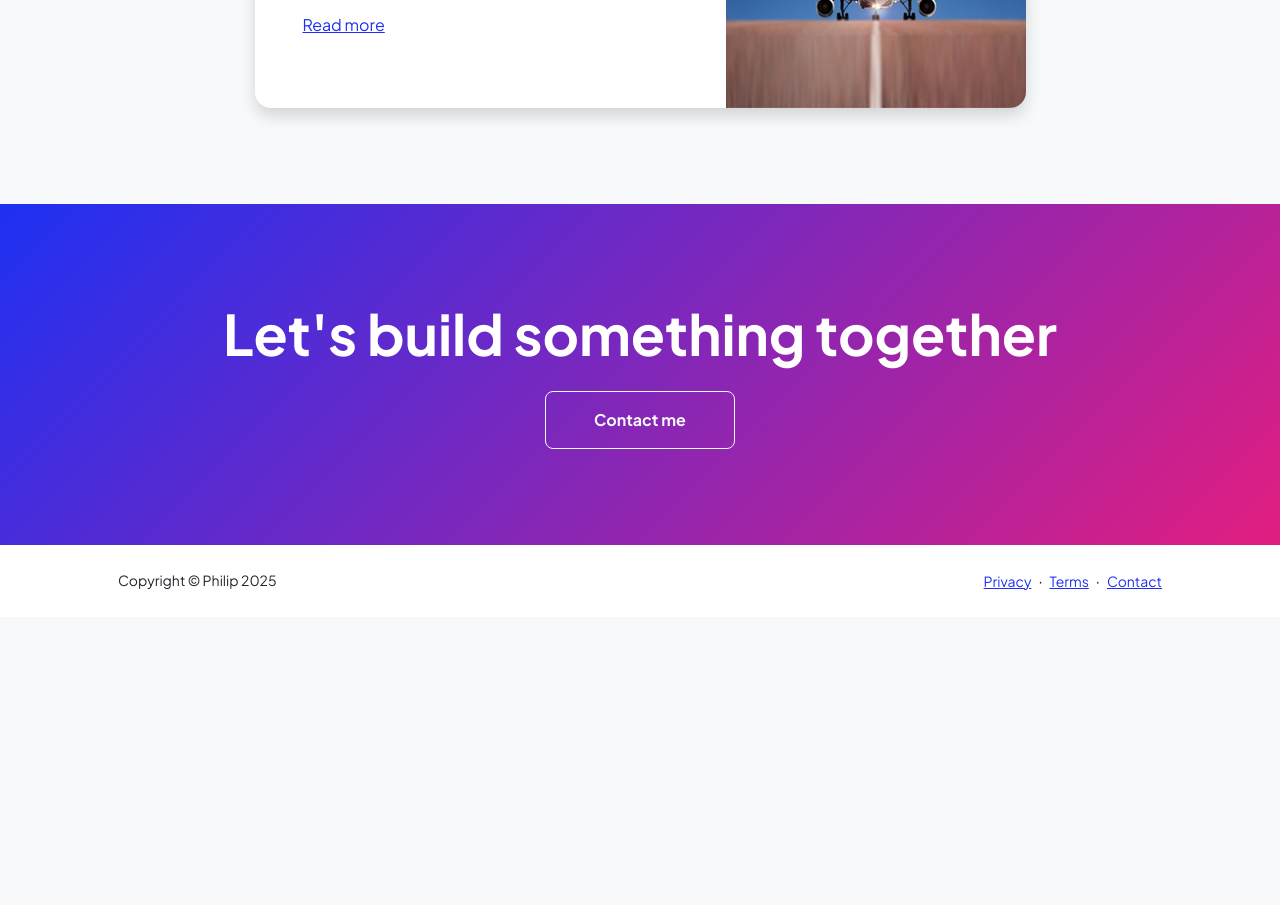
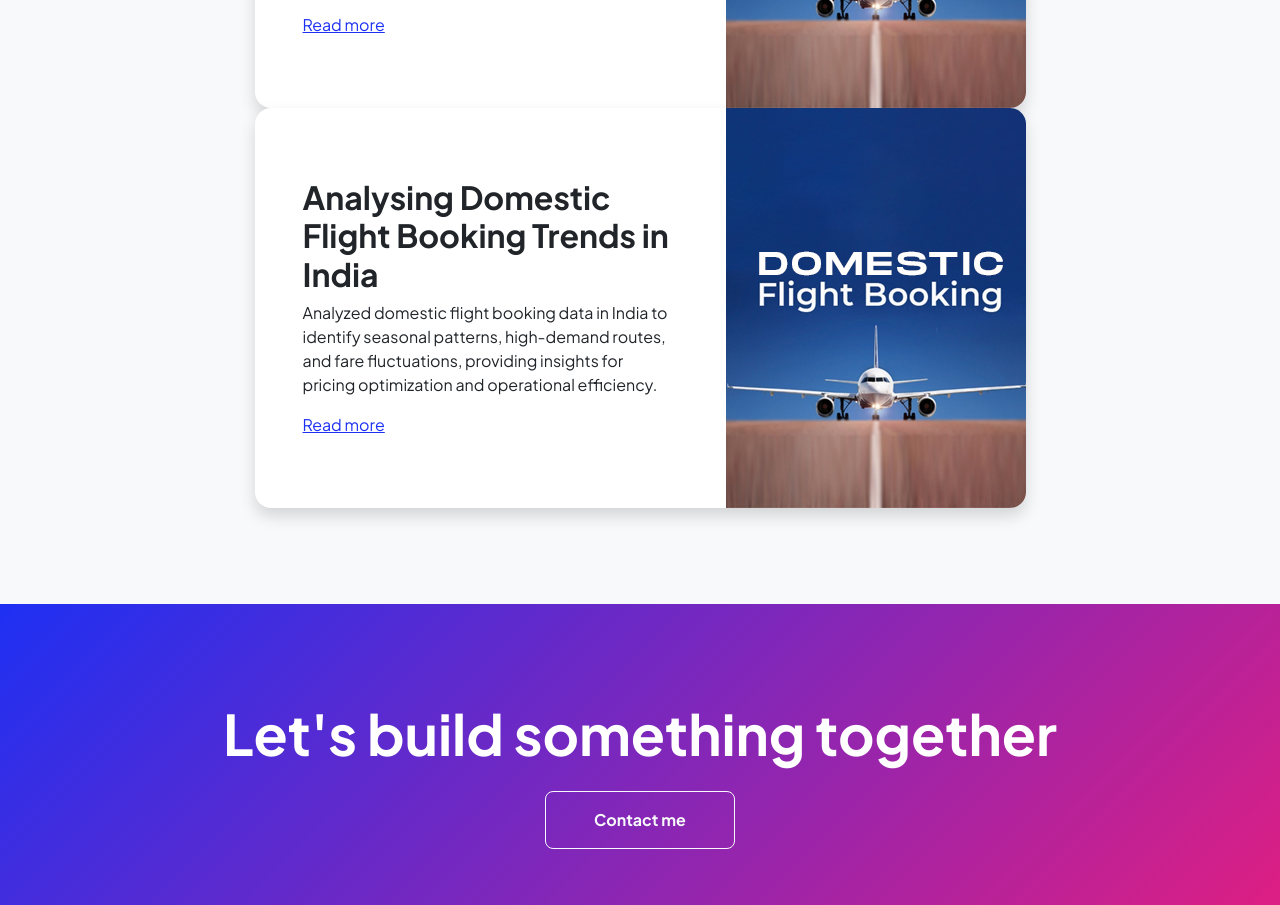
Before and after one commit to Kwasi777/Portfolio_website, a plain HTML site: page projects.html in a window 1280 px wide. Shown: the part 966-1871 px from the top of the page. Before the commit the page ends 1583 px from the top, so only its background shows below. Drawn offline with nearby package versions, Linux system fonts and the light colour scheme.

Commit message:
Update projects.html

```diff
--- a/projects.html
+++ b/projects.html
@@ -69,6 +69,20 @@
                                     </div>
                                 </div>
                             </div>
+                            <!-- Project Card 3-->
+                            <div class="card overflow-hidden shadow rounded-4 border-0">
+                                <div class="card-body p-0">
+                                    <div class="d-flex align-items-center">
+                                        <div class="p-5">
+                                            <h2 class="fw-bolder">Analysing Domestic Flight Booking Trends in India</h2>
+                                            <p>Analyzed domestic flight booking data in India to identify seasonal patterns, high-demand routes, and fare fluctuations, providing insights for pricing optimization and operational efficiency.</p>
+                                            <A href="https://github.com/Kwasi777/-Analysing-Domestic-Flight-Booking-Trends-in-India">Read more</A>
+
+                                        </div>
+                                        <img class="img-fluid" src="assets\flight.jpg" alt="..." />
+                                    </div>
+                                </div>
+                            </div>
                         </div>
                     </div>
                 </div>
```
